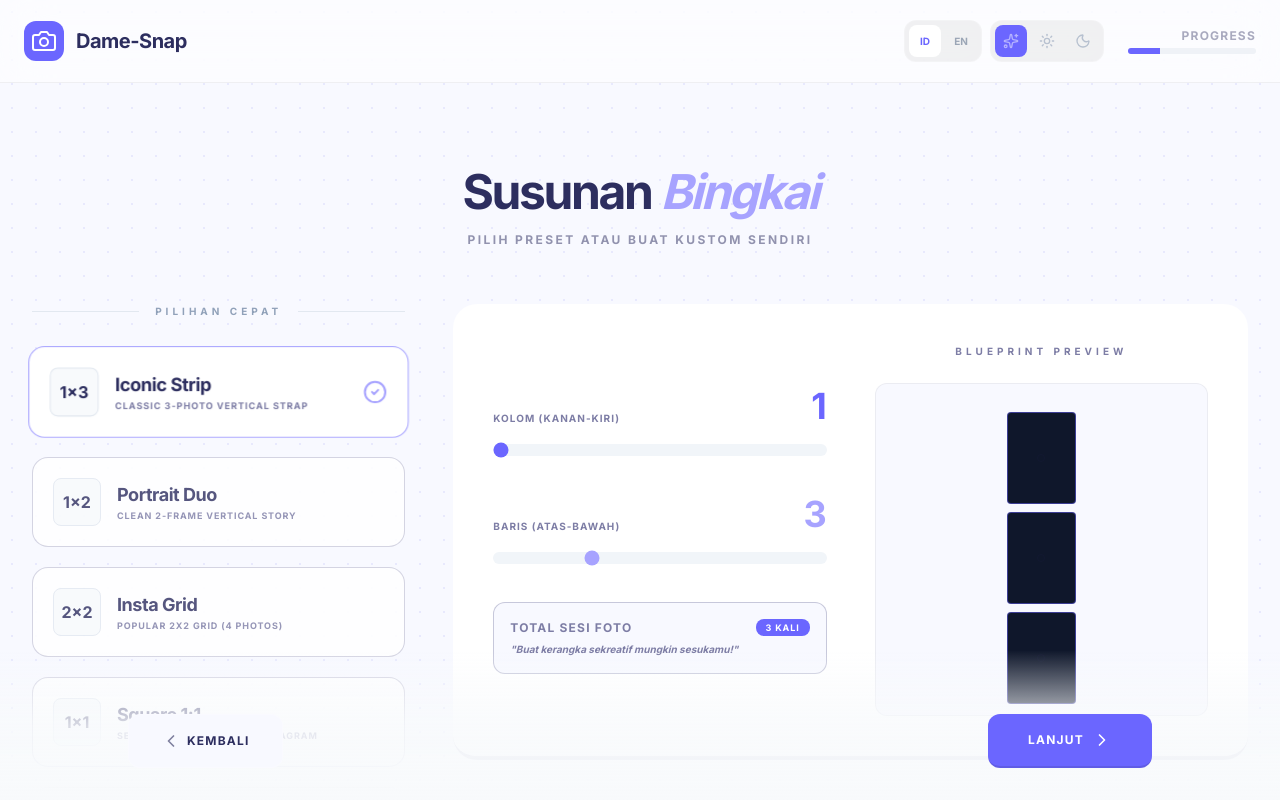
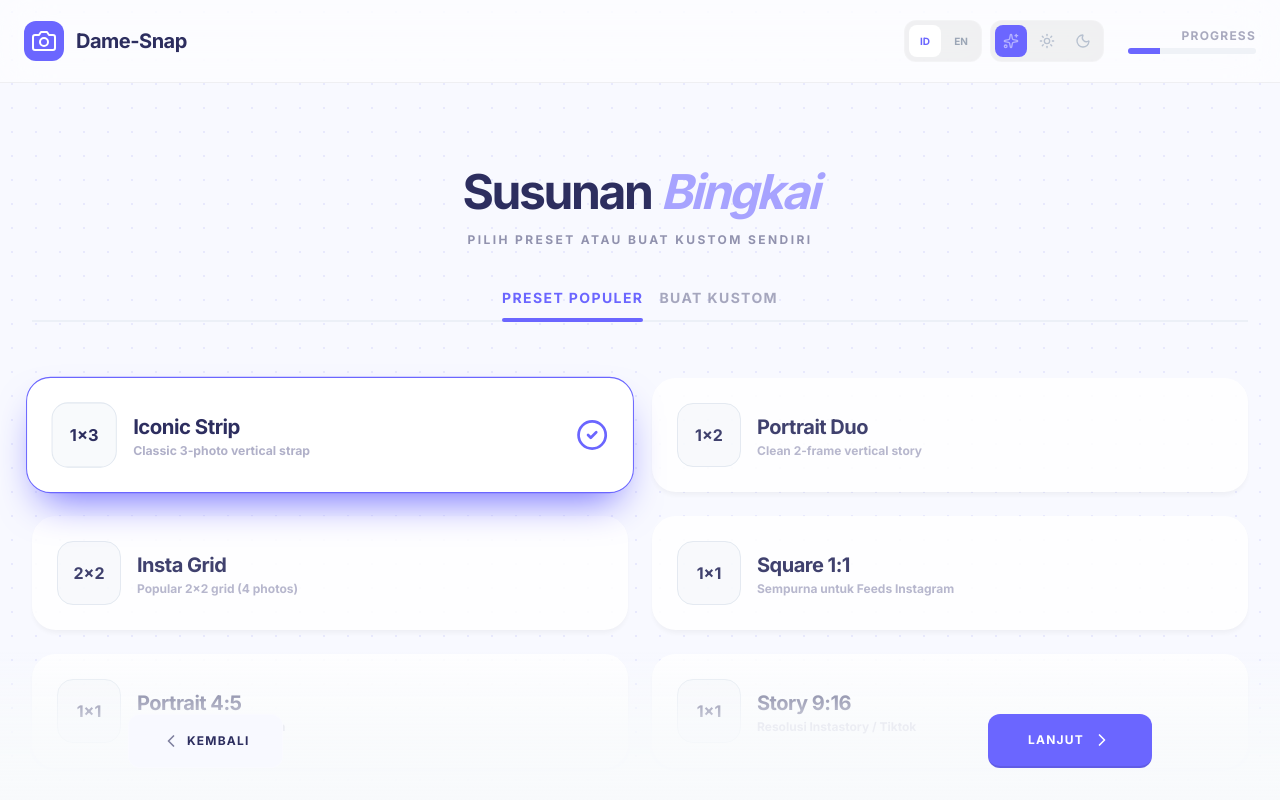
Before and after one commit to qdamai/Virtual-Photo-Studio, a Vue app: page /layout in a window 1280 px wide. Built offline with nearby package versions, Linux system fonts and the light colour scheme; a web font is replaced by a local one.

Commit message:
style(layout): redesign selection view into a tabbed menu with 2-column grid to optimize mobile aspect ratio selections

```diff
--- a/src/views/LayoutView.vue
+++ b/src/views/LayoutView.vue
@@ -33,6 +33,7 @@ const currentLayoutId = computed(() => {
 })
 
 const totalPhotosSelection = computed(() => store.config.cols * store.config.rows)
+const activeTab = ref(store.config.layout === 'custom' ? 'custom' : 'preset')
 </script>
 
 <template>
@@ -47,92 +48,110 @@ const totalPhotosSelection = computed(() => store.config.cols * store.config.row
       </p>
     </div>
 
-    <div class="grid grid-cols-1 lg:grid-cols-12 gap-12 w-full items-start pt-4">
-      <!-- Left: Iconic Presets -->
-      <div class="lg:col-span-4 flex flex-col gap-5">
-        <div class="flex items-center gap-4 mb-2">
-           <div class="h-px flex-1 bg-slate-200"></div>
-           <span class="text-[10px] font-black uppercase tracking-[0.4em] text-slate-400">Pilihan Cepat</span>
-           <div class="h-px flex-1 bg-slate-200"></div>
+    <!-- Horizontal Tab Navigation -->
+    <div class="flex gap-4 border-b-2 border-slate-200/50 dark:border-white/10 mb-4 w-full justify-center">
+      <button
+        @click="activeTab = 'preset'"
+        class="pb-3 text-xs md:text-sm font-black uppercase tracking-widest transition-all relative shrink-0"
+        :class="activeTab === 'preset' ? 'text-primary' : 'opacity-40 hover:opacity-100'"
+        :style="{ color: activeTab === 'preset' ? 'var(--primary)' : 'var(--app-text)' }"
+      >
+        Preset Populer
+        <div v-if="activeTab === 'preset'" class="absolute bottom-[-2px] inset-x-0 h-1 bg-primary rounded-full"></div>
+      </button>
+
+      <button
+        @click="activeTab = 'custom'"
+        class="pb-3 text-xs md:text-sm font-black uppercase tracking-widest transition-all relative shrink-0"
+        :class="activeTab === 'custom' ? 'text-primary' : 'opacity-40 hover:opacity-100'"
+        :style="{ color: activeTab === 'custom' ? 'var(--primary)' : 'var(--app-text)' }"
+      >
+        Buat Kustom
+        <div v-if="activeTab === 'custom'" class="absolute bottom-[-2px] inset-x-0 h-1 bg-primary rounded-full"></div>
+      </button>
     </div>
 
+    <!-- Main Content Area -->
+    <div class="w-full flex-1 transition-all duration-500">
+
+      <!-- TAB 1: PRESETS -->
+      <transition name="fade" mode="out-in">
+        <div v-if="activeTab === 'preset'" class="grid grid-cols-1 md:grid-cols-2 gap-4 lg:gap-6 w-full pb-10">
           <div
             v-for="layout in layouts"
             :key="layout.id"
-          @click="selectLayout(layout)"
-          class="group relative backdrop-blur-xl p-3 md:p-5 rounded-xl md:rounded-2xl border transition-all duration-500 transform hover:-translate-y-1 cursor-pointer flex items-center gap-4 align-middle"
+            @click="selectLayout(layout); activeTab = 'preset'"
+            class="group relative p-4 md:p-6 rounded-[24px] border transition-all duration-300 transform hover:-translate-y-1 cursor-pointer flex items-center gap-4 align-middle"
             :style="{
                backgroundColor: 'var(--card-bg)',
-             borderColor: currentLayoutId === layout.id ? 'var(--secondary)' : 'var(--ui-muted)'
+               borderColor: currentLayoutId === layout.id ? 'var(--primary)' : 'transparent',
+               boxShadow: currentLayoutId === layout.id ? '0 20px 40px -15px var(--primary)' : '0 4px 6px -1px rgba(0, 0, 0, 0.05)'
             }"
-          :class="currentLayoutId === layout.id ? 'shadow-xl scale-[1.02] z-10' : 'hover:shadow-md opacity-80 hover:opacity-100'"
+            :class="currentLayoutId === layout.id ? 'scale-[1.02] z-10 ring-4 ring-primary/20' : 'hover:shadow-xl opacity-90 hover:opacity-100'"
           >
-          <div class="w-10 h-10 md:w-12 md:h-12 rounded-lg bg-slate-50 dark:bg-slate-800 flex items-center justify-center shrink-0 overflow-hidden shadow-inner font-black border border-slate-200 dark:border-slate-700" :style="{ color: 'var(--app-text)' }">
+            <div class="w-14 h-14 md:w-16 md:h-16 rounded-2xl bg-slate-50 dark:bg-slate-800 flex items-center justify-center shrink-0 overflow-hidden shadow-inner font-black border border-slate-200 dark:border-slate-700" :style="{ color: 'var(--app-text)' }">
                {{ layout.cols }}x{{ layout.rows }}
             </div>
             <div class="text-left flex-1">
-             <h3 class="text-base md:text-lg font-black tracking-tight" :style="{ color: 'var(--app-text)' }">{{ layout.name }}</h3>
-             <p class="text-[8px] md:text-[9px] font-bold uppercase tracking-widest" :style="{ color: 'var(--app-text-muted)' }">{{ layout.description }}</p>
+               <h3 class="text-lg md:text-xl font-black tracking-tight" :style="{ color: 'var(--app-text)' }">{{ layout.name }}</h3>
+               <p class="text-[10px] md:text-xs font-bold opacity-60 mt-0.5 leading-tight" :style="{ color: 'var(--app-text-muted)' }">{{ layout.description }}</p>
             </div>
-          <CheckCircle2 v-if="currentLayoutId === layout.id" class="ml-auto w-6 h-6 text-secondary" />
+            <CheckCircle2 v-if="currentLayoutId === layout.id" class="ml-2 w-8 h-8 text-primary shrink-0" />
           </div>
         </div>
 
-      <!-- Right: Custom Grid Builder -->
-      <div
-        class="lg:col-span-8 p-4 md:p-6 lg:p-10 rounded-2xl md:rounded-3xl shadow-xl border-b-[4px] relative group/builder"
-        :style="{ backgroundColor: 'var(--card-bg)', borderColor: 'var(--ui-muted)' }"
+        <!-- TAB 2: CUSTOM BUILDER -->
+        <div v-else class="w-full max-w-4xl mx-auto p-6 md:p-10 rounded-[32px] md:rounded-[40px] shadow-2xl relative group/builder border border-white/20"
+          :style="{ backgroundColor: 'var(--card-bg)', backdropFilter: 'blur(40px)' }"
         >
-        <!-- Decoration Background -->
-        <div class="absolute inset-0 bg-primary/5 opacity-0 group-hover/builder:opacity-100 transition-opacity duration-1000 -z-10 rounded-[48px]"></div>
+          <div class="absolute inset-0 bg-primary/5 opacity-0 group-hover/builder:opacity-100 transition-opacity duration-1000 -z-10 rounded-[40px]"></div>
 
-        <div class="grid grid-cols-1 md:grid-cols-2 gap-6 md:gap-12 items-center">
+          <div class="grid grid-cols-1 md:grid-cols-2 gap-8 md:gap-14 items-center">
              <!-- Sliders -->
-           <div class="space-y-6 md:space-y-8">
-              <div class="space-y-2 md:space-y-3">
+             <div class="space-y-8 md:space-y-10">
+                <div class="space-y-3">
                    <div class="flex justify-between items-end">
-                    <label class="text-[9px] md:text-[10px] font-black uppercase tracking-widest" :style="{ color: 'var(--app-text-muted)' }">Kolom (Kanan-Kiri)</label>
-                    <span class="text-3xl md:text-4xl font-black text-primary">{{ store.config.cols }}</span>
+                      <label class="text-[10px] md:text-xs font-black uppercase tracking-widest" :style="{ color: 'var(--app-text-muted)' }">Kolom (Kanan-Kiri)</label>
+                      <span class="text-4xl md:text-5xl font-black text-primary">{{ store.config.cols }}</span>
                    </div>
                    <input
                      type="range" min="1" max="8" step="1"
                      v-model.number="store.config.cols"
                      @input="store.config.layout = 'custom'"
-                   class="w-full h-3 bg-slate-100 rounded-lg appearance-none cursor-pointer accent-primary"
+                     class="w-full h-4 rounded-lg appearance-none cursor-pointer accent-primary border border-slate-200"
+                     :style="{ backgroundColor: 'var(--sub-bg)' }"
                    />
                 </div>
 
-              <div class="space-y-2 md:space-y-3">
+                <div class="space-y-3">
                    <div class="flex justify-between items-end">
-                    <label class="text-[9px] md:text-[10px] font-black uppercase tracking-widest" :style="{ color: 'var(--app-text-muted)' }">Baris (Atas-Bawah)</label>
-                    <span class="text-3xl md:text-4xl font-black text-secondary">{{ store.config.rows }}</span>
+                      <label class="text-[10px] md:text-xs font-black uppercase tracking-widest" :style="{ color: 'var(--app-text-muted)' }">Baris (Atas-Bawah)</label>
+                      <span class="text-4xl md:text-5xl font-black text-secondary">{{ store.config.rows }}</span>
                    </div>
                    <input
                      type="range" min="1" max="8" step="1"
                      v-model.number="store.config.rows"
                      @input="store.config.layout = 'custom'"
-                   class="w-full h-3 bg-slate-100 rounded-lg appearance-none cursor-pointer accent-secondary"
+                     class="w-full h-4 rounded-lg appearance-none cursor-pointer accent-secondary border border-slate-200"
+                     :style="{ backgroundColor: 'var(--sub-bg)' }"
                    />
                 </div>
 
-              <div
-                 class="p-4 rounded-xl border flex flex-col gap-1.5"
-                 :style="{ backgroundColor: 'var(--sub-bg)', borderColor: 'var(--ui-muted)' }"
-              >
+                <div class="p-5 rounded-2xl border-2 flex flex-col gap-2" :style="{ backgroundColor: 'var(--sub-bg)', borderColor: 'var(--primary)' }">
                    <div class="flex justify-between items-center">
-                    <span class="text-xs font-black uppercase tracking-widest" :style="{ color: 'var(--app-text-muted)' }">Total Sesi Foto</span>
-                    <span class="px-2.5 py-0.5 bg-primary text-white rounded-lg text-[9px] font-black tracking-widest shadow-sm">{{ totalPhotosSelection }} KALI</span>
+                      <span class="text-sm font-black uppercase tracking-widest" :style="{ color: 'var(--app-text)' }">Total Sesi Foto</span>
+                      <span class="px-3 py-1 bg-primary text-white rounded-xl text-xs font-black tracking-widest shadow-md">{{ totalPhotosSelection }} KALI</span>
                    </div>
-                 <p class="text-[10px] font-bold italic" :style="{ color: 'var(--app-text-muted)' }">"Buat kerangka sekreatif mungkin sesukamu!"</p>
+                   <p class="text-xs font-bold italic" :style="{ color: 'var(--app-text-muted)' }">"Geser slider untuk menciptakan kerangka yang paling unik dan sesuai kreasi kamu."</p>
                 </div>
              </div>
 
              <!-- Blueprint Preview -->
-           <div class="flex flex-col items-center gap-4 md:gap-6">
-              <span class="text-[9px] md:text-[10px] font-black uppercase tracking-[0.4em]" :style="{ color: 'var(--app-text-muted)' }">Blueprint Preview</span>
+             <div class="flex flex-col items-center gap-5">
+                <span class="text-[10px] md:text-xs font-black uppercase tracking-[0.4em]" :style="{ color: 'var(--app-text-muted)' }">Blueprint Preview</span>
                  <div
-                 class="w-full aspect-square rounded-xl p-4 md:p-5 shadow-inner border border-black/5 dark:border-white/5 flex items-center justify-center transition-all overflow-hidden"
-                 :style="{ backgroundColor: 'var(--sub-bg)' }"
+                   class="w-full aspect-square rounded-[32px] p-6 shadow-inner border-[3px] flex items-center justify-center transition-all overflow-hidden"
+                   :style="{ backgroundColor: 'var(--sub-bg)', borderColor: 'var(--ui-muted)' }"
                  >
                    <div class="w-full h-full flex items-center justify-center p-2">
                      <div
@@ -143,16 +162,16 @@ const totalPhotosSelection = computed(() => store.config.cols * store.config.row
                           width: (store.config.cols * store.cellWidth) > (store.config.rows * store.cellHeight) ? '100%' : 'auto',
                           height: (store.config.rows * store.cellHeight) >= (store.config.cols * store.cellWidth) ? '100%' : 'auto',
                           aspectRatio: `${store.config.cols * store.cellWidth} / ${store.config.rows * store.cellHeight}`,
-                        borderRadius: '12px'
+                          borderRadius: '16px'
                        }"
                      >
                         <div
                           v-for="i in Math.min(totalPhotosSelection, 64)" :key="i"
-                        class="bg-slate-900 shadow-sm border border-primary/50 rounded-[4px] relative animate-in zoom-in duration-300"
+                          class="bg-slate-900 shadow-md border-2 border-primary/40 rounded-lg relative animate-in zoom-in duration-300 hover:scale-105 transition-transform"
                           :style="{ aspectRatio: `${store.cellWidth} / ${store.cellHeight}` }"
                         >
-                         <div class="absolute inset-0 flex items-center justify-center opacity-10">
-                            <div class="w-2 h-2 rounded-full border border-current"></div>
+                           <div class="absolute inset-0 flex items-center justify-center opacity-20">
+                              <div class="w-2 h-2 rounded-full bg-white"></div>
                            </div>
                         </div>
                      </div>
@@ -161,6 +180,19 @@ const totalPhotosSelection = computed(() => store.config.cols * store.config.row
              </div>
           </div>
         </div>
+      </transition>
     </div>
   </div>
 </template>
+
+<style scoped>
+.fade-enter-active,
+.fade-leave-active {
+  transition: opacity 0.4s ease, transform 0.4s ease;
+}
+.fade-enter-from,
+.fade-leave-to {
+  opacity: 0;
+  transform: translateY(10px) scale(0.98);
+}
+</style>
```
Lines whose indentation alone changed are shown as unchanged.
